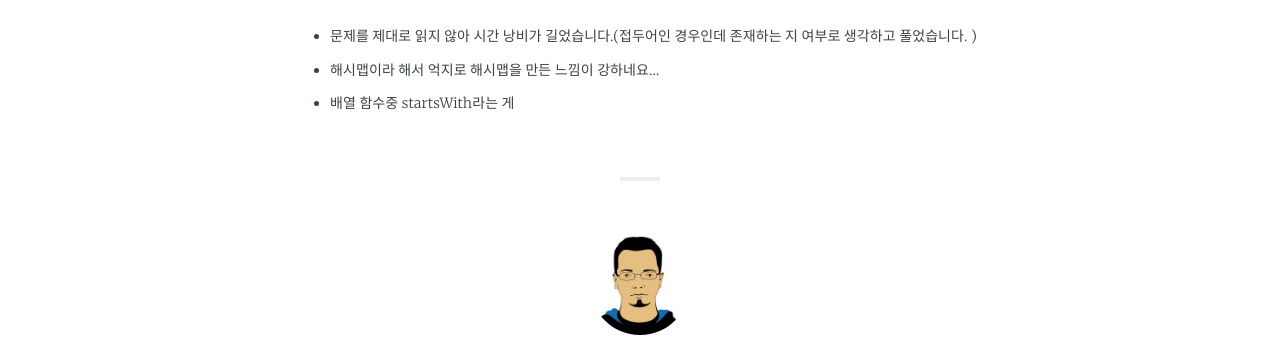
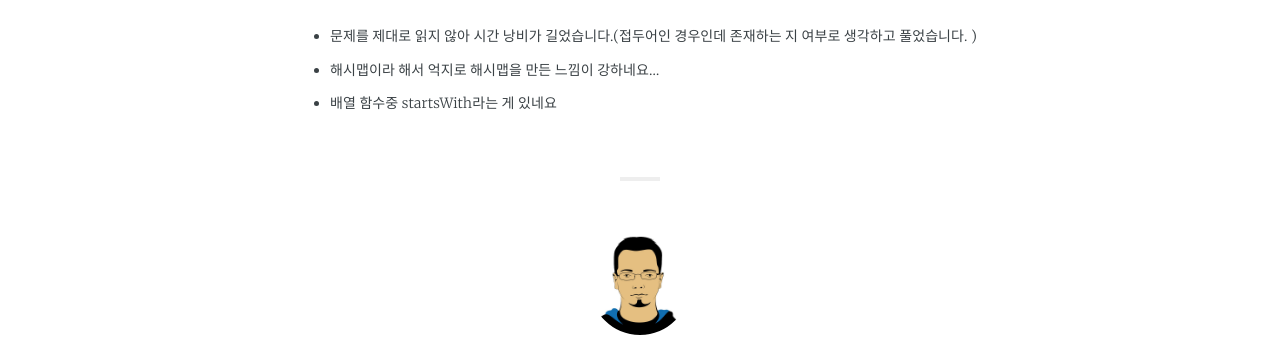
Before and after one commit to jwillmer/jekyllDecent, a Jekyll site: the page built from _posts/2019-02-12-algorithm-hash-2.md, in a window 1280 px wide and 900 px high, scrolled down 2272 px. Shown: the part 207-544 px from the top of the window. Built offline with Jekyll 4.4.1, drawn with Linux system fonts in a browser that asks for light colours; some web fonts are replaced.

Commit message:
Update 2019-02-12-algorithm-hash-2.md

```diff
--- a/_posts/2019-02-12-algorithm-hash-2.md
+++ b/_posts/2019-02-12-algorithm-hash-2.md
@@ -107,4 +107,4 @@ class Solution {
 
  - 문제를 제대로 읽지 않아 시간 낭비가 길었습니다.(접두어인 경우인데 존재하는 지 여부로 생각하고 풀었습니다. )
  - 해시맵이라 해서 억지로 해시맵을 만든 느낌이 강하네요...
- - 배열 함수중 startsWith라는 게
+ - 배열 함수중 startsWith라는 게 있네요
```
